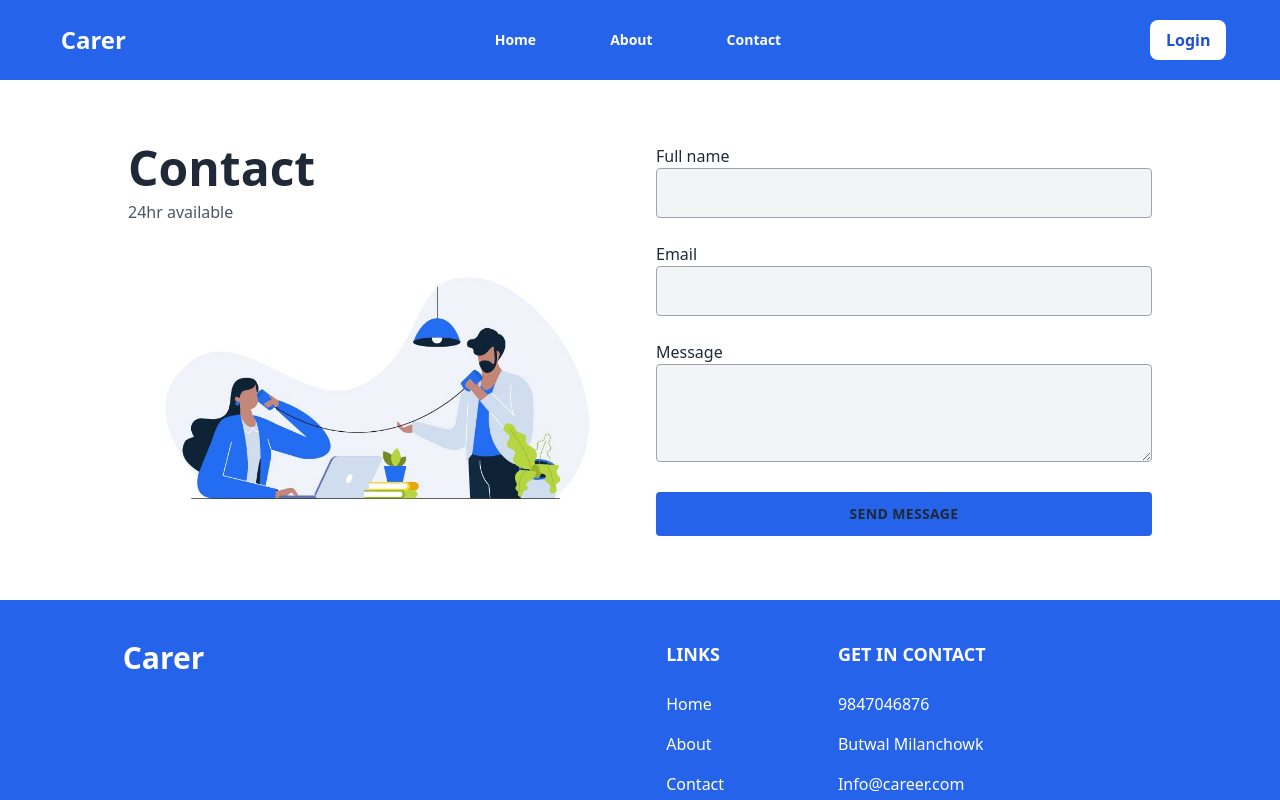
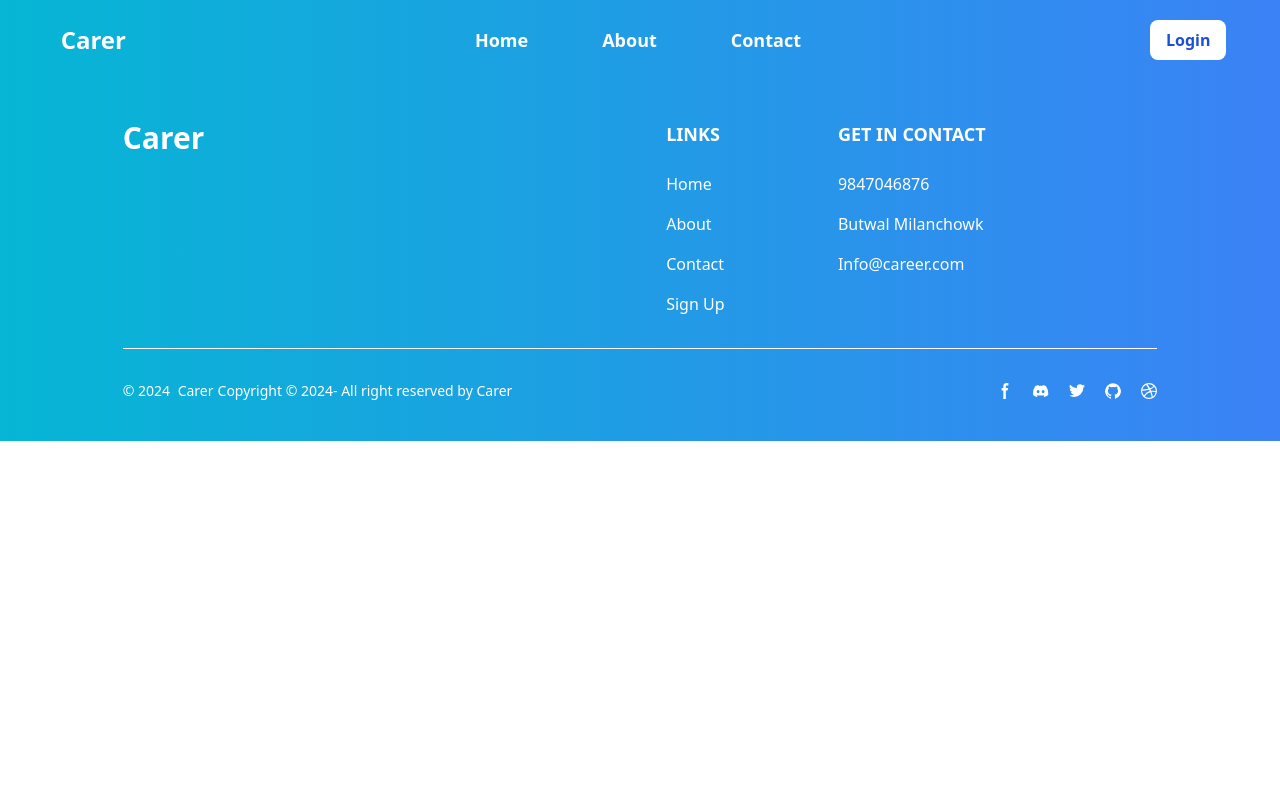
Before and after one commit to prabeshbhandarii/Gracathon, a React (Vite) app in the folder frontend/: page /Contact in a window 1280 px wide. Shown: the top 800 px of the page. Built offline with nearby package versions, Linux system fonts and the light colour scheme.

Commit message:
make changes to the landing page content

```diff
--- a/frontend/src/App.jsx
+++ b/frontend/src/App.jsx
@@ -8,7 +8,7 @@ import {
 import Navbar from "./components/Navbar";
 import Home from "./pages/Home";
 import About from "./pages/About";
-import Contact from "./pages/Contact";
+// import Contact from "./pages/Contact";
 import Signup from "./pages/Signup";
 import Login from "./pages/Login";
 import Footer from "./components/Footer";
@@ -43,10 +43,9 @@ const App = () => {
                 <Route>
                   <Route path="/" element={<Home />} />
                   <Route path="/About" element={<About />} />
-                  <Route path="/Contact" element={<Contact />} />
+                  {/* <Route path="/Contact" element={<Contact />} /> */}
                   <Route path="/login" element={<Login />} />
                   <Route path="/Signup" element={<Signup />} />
-                  <Route path="/Profiledoctor" element={<Profiledoctor />} />
                   <Route path="/Profiledoctor" element={<Profiledoctor />} />
                   <Route path="/Hospital/:id" element={<Hospitalblog />} />
                 </Route>
--- a/frontend/src/components/Footer.jsx
+++ b/frontend/src/components/Footer.jsx
@@ -111,7 +111,7 @@ const Footer = () => {
           </aside>
         </footer> */}
 
-        <footer className="bg-blue-600  ">
+        <footer className="bg-gradient-to-r from-cyan-500 to-blue-500 ">
           <div className="  w-10/12 mx-auto p-4 py-10 ">
             <div className="md:flex md:justify-between">
               <div className="mb-6 md:mb-0">
--- a/frontend/src/components/Navbar.jsx
+++ b/frontend/src/components/Navbar.jsx
@@ -23,7 +23,7 @@ const Navbar = () => {
 
   return (
     <>
-      <div className="navbar bg-blue-600  text-white    h-20 flex justify-around items-center ">
+      <div className="navbar bg-gradient-to-r from-cyan-500 to-blue-500  text-white    h-20 flex justify-around items-center ">
         <div className=" flex justify-around items-center h-20 w-11/12 mx-auto ">
           <div>
             {" "}
@@ -32,21 +32,21 @@ const Navbar = () => {
             </a>
           </div>
           <div className=" gap-4">
-            <ul className="menu w-[80vw]  flex justify-center text-lg menu-horizontal gap-10 font-semibold text-[15px] hover:ease-in px-1">
+            <ul className="menu w-[80vw]  flex justify-center  menu-horizontal gap-10 font-semibold text-[15px] hover:ease-in px-1">
               <div className="btn btn-ghost flex gap-8 justify-center">
-                <Link to={"/"} className="   ">
+                <Link to={"/"} className=" text-lg font-semibold  ">
                   Home
                 </Link>
               </div>
 
               <div className="btn btn-ghost flex gap-8 justify-center">
-                <Link to={"/About"} className="  ">
+                <Link to={"/About"} className=" text-lg font-semibold ">
                   About
                 </Link>
               </div>
 
               <div className="btn btn-ghost flex gap-8 justify-center">
-                <Link to={"/Contact"} className="   ">
+                <Link to={"/Contact"} className=" text-lg font-semibold  ">
                   Contact
                 </Link>
               </div>
--- a/frontend/src/components/Ourdoctors.jsx
+++ b/frontend/src/components/Ourdoctors.jsx
@@ -3,7 +3,7 @@ import { motion } from "framer-motion";
 const Ourdoctors = () => {
   return (
     <>
-      <motion.div className="py-28 w-full h-fit">
+      <motion.div className="py-28 w-full h-fit bg-white">
         <div className="w-full  flex justify-center items-center py-5">
           <span className="text-[#6C46AB] text-5xl font-black underline ">
             Our Doctors
@@ -28,7 +28,7 @@ const Ourdoctors = () => {
             transition={{ duration: 1 }}
             className=""
           >
-            <p className=" p-10 text-md">
+            <p className=" p-10 text-md text-black">
               Carer is proud to offer access to more than 5000 trusted doctors
               in our network. These doctors cover a wide range of medical fields
               and specialties, ensuring that our users can find the right
--- a/frontend/src/components/Ourmission.jsx
+++ b/frontend/src/components/Ourmission.jsx
@@ -20,7 +20,7 @@ const Ourmission = () => {
                 whileInView={{ opacity: 1, y: 0 }}
                 transition={{ duration: 1 }}
                 align="left"
-                className="w-10/12"
+                className="w-10/12 text-black"
               >
                 Our mission at Carer is to revolutionize healthcare
                 accessibility by providing a user-friendly platform that
--- a/frontend/src/pages/Contact.jsx
+++ b/frontend/src/pages/Contact.jsx
@@ -1,91 +1,92 @@
-import React from "react";
-import { motion } from "framer-motion";
-function Contact() {
-  const contactbox = [
-    {
-      title: "Name:",
-      box: "text",
-    },
-    {
-      title: "E-mail:",
-      box: "email",
-    },
-    {
-      title: "Subject:",
-      box: "text",
-    },
-  ];
-  return (
-    <>
-      <div>
-        <div className="grid max-w-screen-xl grid-cols-1 gap-8 px-8 py-16 mx-auto rounded-lg md:grid-cols-2 md:px-12 lg:px-16 xl:px-32 dark:bg-gray-100 dark:text-gray-800">
-          <motion.div
-            initial={{ opacity: 0.25, x: -50 }}
-            whileInView={{ opacity: 1, x: 0 }}
-            transition={{ duration: 1 }}
-            className="flex flex-col justify-between"
-          >
-            <div className="space-y-2">
-              <h2 className="text-4xl font-bold leading-tight lg:text-5xl">
-                Contact
-              </h2>
-              <div className="text-gray-600">24hr available</div>
-            </div>
-            <img
-              src="./src/assets/5d2d955df2895ca18dec554b0e716042.jpg"
-              alt=""
-              className="p-6 h-52 md:h-72 object-cover"
-            />
-          </motion.div>
-          <motion.form
-            initial={{ opacity: 0.25, x: 50 }}
-            whileInView={{ opacity: 1, x: 0 }}
-            transition={{ duration: 1 }}
-            noValidate=""
-            className="space-y-6"
-          >
-            <div>
-              <label htmlFor="name" className="text-md">
-                Full name
-              </label>
-              <input
-                id="name"
-                type="text"
-                placeholder=""
-                className="w-full p-3 rounded bg-gray-100 border-[1px] border-gray-400"
-              />
-            </div>
-            <div>
-              <label htmlFor="email" className="text-md">
-                Email
-              </label>
-              <input
-                id="email"
-                type="email"
-                className="w-full p-3 rounded bg-gray-100 border-[1px] border-gray-400"
-              />
-            </div>
-            <div>
-              <label htmlFor="message" className="text-md">
-                Message
-              </label>
-              <textarea
-                id="message"
-                rows="3"
-                className="w-full p-3 rounded bg-gray-100 border-[1px] border-gray-400"
-              ></textarea>
-            </div>
-            <button
-              type="submit"
-              className="w-full p-3 text-sm font-bold tracking-wide uppercase rounded bg-blue-600 dark:text-gray-50"
-            >
-              Send Message
-            </button>
-          </motion.form>
-        </div>
-      </div>
-    </>
-  );
-}
+// // initial={{ opacity: 0.25, x: -50 }}
+// //             whileInView={{ opacity: 1, x: 0 }}
+// //             transition={{ duration: 1 }}
+// // initial={{ opacity: 0.25, x: 50 }}
+// //             whileInView={{ opacity: 1, x: 0 }}
+// //             transition={{ duration: 1 }}
 
-export default Contact;
+// import React from 'react'
+
+// const Contact = () => {
+//   return (
+//     <>
+//       <div class="isolate bg-white px-6 py-24 sm:py-32 lg:px-8">
+//   <div class="absolute inset-x-0 top-[-10rem] -z-10 transform-gpu overflow-hidden blur-3xl sm:top-[-20rem]" aria-hidden="true">
+//     <div class="relative left-1/2 -z-10 aspect-[1155/678] w-[36.125rem] max-w-none -translate-x-1/2 rotate-[30deg] bg-gradient-to-tr from-[#ff80b5] to-[#9089fc] opacity-30 sm:left-[calc(50%-40rem)] sm:w-[72.1875rem]" style="clip-path: polygon(74.1% 44.1%, 100% 61.6%, 97.5% 26.9%, 85.5% 0.1%, 80.7% 2%, 72.5% 32.5%, 60.2% 62.4%, 52.4% 68.1%, 47.5% 58.3%, 45.2% 34.5%, 27.5% 76.7%, 0.1% 64.9%, 17.9% 100%, 27.6% 76.8%, 76.1% 97.7%, 74.1% 44.1%)"></div>
+//   </div>
+//   <div class="mx-auto max-w-2xl text-center">
+//     <h2 class="text-3xl font-bold tracking-tight text-gray-900 sm:text-4xl">Contact sales</h2>
+//     <p class="mt-2 text-lg leading-8 text-gray-600">Aute magna irure deserunt veniam aliqua magna enim voluptate.</p>
+//   </div>
+//   <form action="#" method="POST" class="mx-auto mt-16 max-w-xl sm:mt-20">
+//     <div class="grid grid-cols-1 gap-x-8 gap-y-6 sm:grid-cols-2">
+//       <div>
+//         <label for="first-name" class="block text-sm font-semibold leading-6 text-gray-900">First name</label>
+//         <div class="mt-2.5">
+//           <input type="text" name="first-name" id="first-name" autocomplete="given-name" class="block w-full rounded-md border-0 px-3.5 py-2 text-gray-900 shadow-sm ring-1 ring-inset ring-gray-300 placeholder:text-gray-400 focus:ring-2 focus:ring-inset focus:ring-indigo-600 sm:text-sm sm:leading-6"/>
+//         </div>
+//       </div>
+//       <div>
+//         <label for="last-name" class="block text-sm font-semibold leading-6 text-gray-900">Last name</label>
+//         <div class="mt-2.5">
+//           <input type="text" name="last-name" id="last-name" autocomplete="family-name" class="block w-full rounded-md border-0 px-3.5 py-2 text-gray-900 shadow-sm ring-1 ring-inset ring-gray-300 placeholder:text-gray-400 focus:ring-2 focus:ring-inset focus:ring-indigo-600 sm:text-sm sm:leading-6"/>
+//         </div>
+//       </div>
+//       <div class="sm:col-span-2">
+//         <label for="company" class="block text-sm font-semibold leading-6 text-gray-900">Company</label>
+//         <div class="mt-2.5">
+//           <input type="text" name="company" id="company" autocomplete="organization" class="block w-full rounded-md border-0 px-3.5 py-2 text-gray-900 shadow-sm ring-1 ring-inset ring-gray-300 placeholder:text-gray-400 focus:ring-2 focus:ring-inset focus:ring-indigo-600 sm:text-sm sm:leading-6"/>
+//         </div>
+//       </div>
+//       <div class="sm:col-span-2">
+//         <label for="email" class="block text-sm font-semibold leading-6 text-gray-900">Email</label>
+//         <div class="mt-2.5">
+//           <input type="email" name="email" id="email" autocomplete="email" class="block w-full rounded-md border-0 px-3.5 py-2 text-gray-900 shadow-sm ring-1 ring-inset ring-gray-300 placeholder:text-gray-400 focus:ring-2 focus:ring-inset focus:ring-indigo-600 sm:text-sm sm:leading-6"/>
+//         </div>
+//       </div>
+//       <div class="sm:col-span-2">
+//         <label for="phone-number" class="block text-sm font-semibold leading-6 text-gray-900">Phone number</label>
+//         <div class="relative mt-2.5">
+//           <div class="absolute inset-y-0 left-0 flex items-center">
+//             <label for="country" class="sr-only">Country</label>
+//             <select id="country" name="country" class="h-full rounded-md border-0 bg-transparent bg-none py-0 pl-4 pr-9 text-gray-400 focus:ring-2 focus:ring-inset focus:ring-indigo-600 sm:text-sm">
+//               <option>US</option>
+//               <option>CA</option>
+//               <option>EU</option>
+//             </select>
+//             <svg class="pointer-events-none absolute right-3 top-0 h-full w-5 text-gray-400" viewBox="0 0 20 20" fill="currentColor" aria-hidden="true">
+//               <path fill-rule="evenodd" d="M5.23 7.21a.75.75 0 011.06.02L10 11.168l3.71-3.938a.75.75 0 111.08 1.04l-4.25 4.5a.75.75 0 01-1.08 0l-4.25-4.5a.75.75 0 01.02-1.06z" clip-rule="evenodd" />
+//             </svg>
+//           </div>
+//           <input type="tel" name="phone-number" id="phone-number" autocomplete="tel" class="block w-full rounded-md border-0 px-3.5 py-2 pl-20 text-gray-900 shadow-sm ring-1 ring-inset ring-gray-300 placeholder:text-gray-400 focus:ring-2 focus:ring-inset focus:ring-indigo-600 sm:text-sm sm:leading-6">
+//         </div>
+//       </div>
+//       <div class="sm:col-span-2">
+//         <label for="message" class="block text-sm font-semibold leading-6 text-gray-900">Message</label>
+//         <div class="mt-2.5">
+//           <textarea name="message" id="message" rows="4" class="block w-full rounded-md border-0 px-3.5 py-2 text-gray-900 shadow-sm ring-1 ring-inset ring-gray-300 placeholder:text-gray-400 focus:ring-2 focus:ring-inset focus:ring-indigo-600 sm:text-sm sm:leading-6"></textarea>
+//         </div>
+//       </div>
+//       <div class="flex gap-x-4 sm:col-span-2">
+//         <div class="flex h-6 items-center">
+//           <button type="button" class="bg-gray-200 flex w-8 flex-none cursor-pointer rounded-full p-px ring-1 ring-inset ring-gray-900/5 transition-colors duration-200 ease-in-out focus-visible:outline focus-visible:outline-2 focus-visible:outline-offset-2 focus-visible:outline-indigo-600" role="switch" aria-checked="false" aria-labelledby="switch-1-label">
+//             <span class="sr-only">Agree to policies</span>
+//             <span aria-hidden="true" class="translate-x-0 h-4 w-4 transform rounded-full bg-white shadow-sm ring-1 ring-gray-900/5 transition duration-200 ease-in-out"></span>
+//           </button>
+//         </div>
+//         <label class="text-sm leading-6 text-gray-600" id="switch-1-label">
+//           By selecting this, you agree to our
+//           <a href="#" class="font-semibold text-indigo-600">privacy&nbsp;policy</a>.
+//         </label>
+//       </div>
+//     </div>
+//     <div class="mt-10">
+//       <button type="submit" class="block w-full rounded-md bg-indigo-600 px-3.5 py-2.5 text-center text-sm font-semibold text-white shadow-sm hover:bg-indigo-500 focus-visible:outline focus-visible:outline-2 focus-visible:outline-offset-2 focus-visible:outline-indigo-600">Let's talk</button>
+//     </div>
+//   </form>
+// </div>
+//     </>
+//   )
+// }
+
+// export default Contact
```
